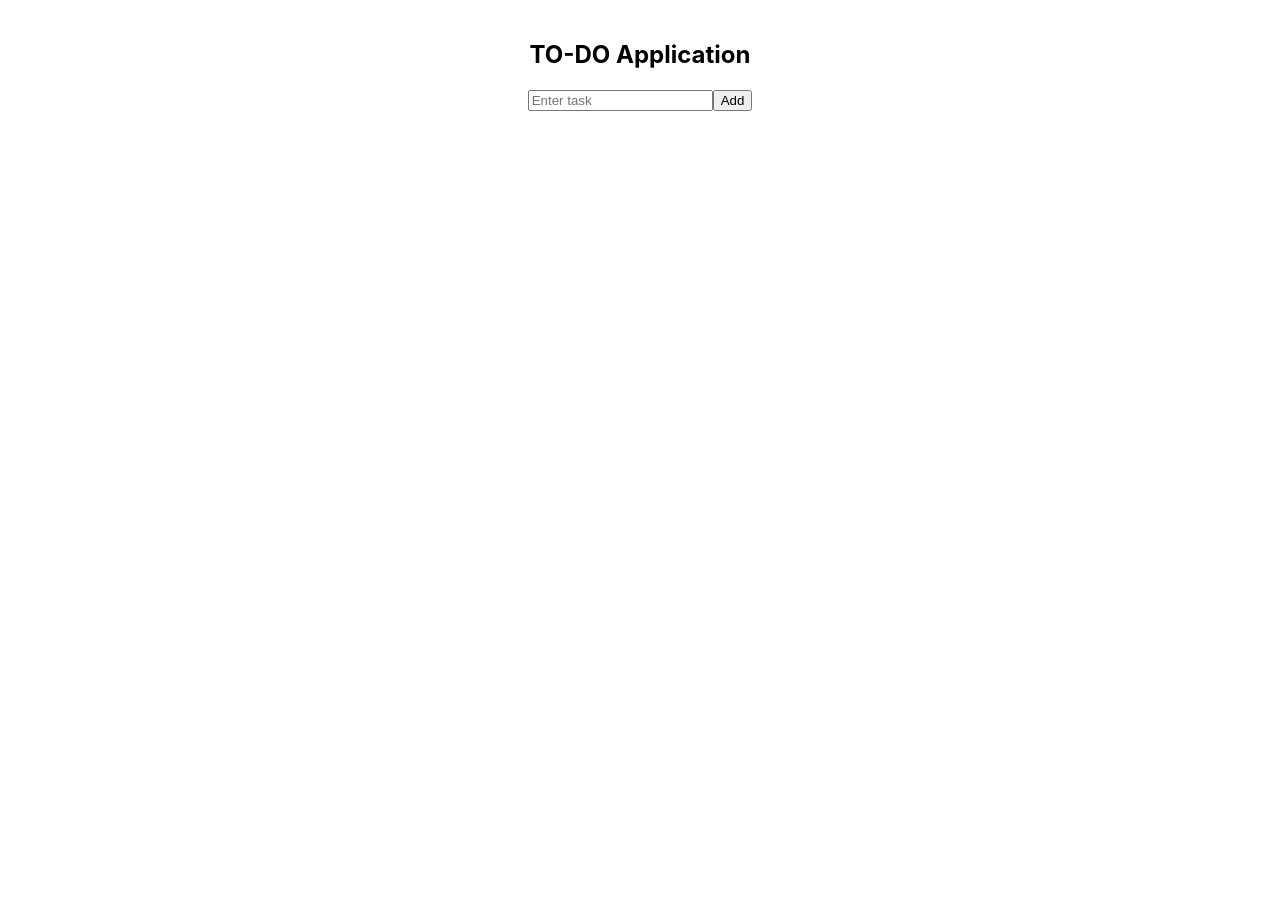
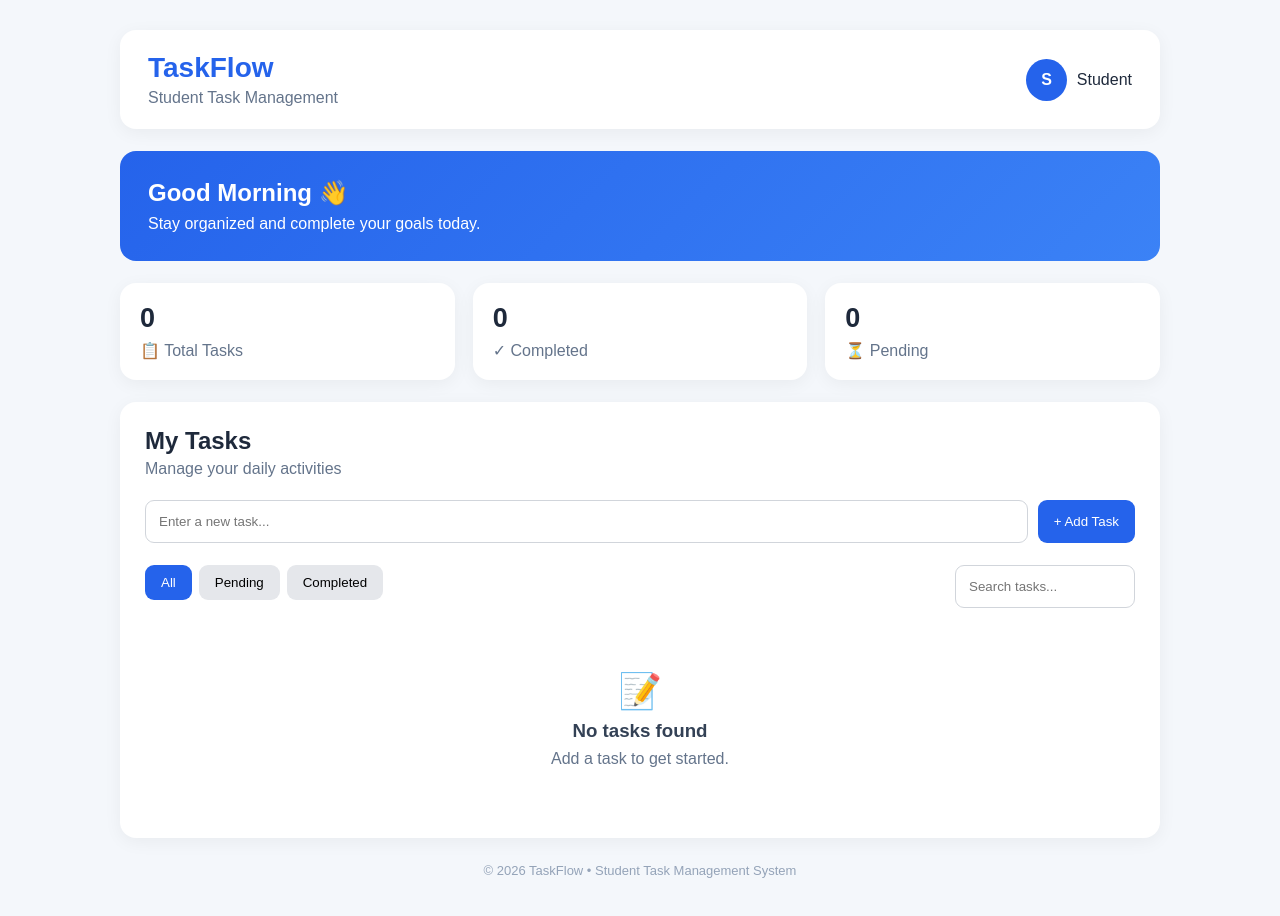
Before and after one commit to sanjanakreddy/TaskFlow-Task-Manager-, a React (Create React App) app: page / in a window 1280 px wide. Shown: the top 916 px of the page. Before the commit the page ends 800 px from the top, so only its background shows below. Built offline with nearby package versions, Linux system fonts and the light colour scheme.

Commit message:
Create professional TaskFlow UI

```diff
--- a/src/App.css
+++ b/src/App.css
@@ -1,38 +1,61 @@
-.App {
-  text-align: center;
+*{box-sizing:border-box;margin:0;font-family:Arial,sans-serif}
+body{background:#f4f7fb;color:#1e293b}
+.app{max-width:1100px;margin:auto;padding:30px}
+
+header,main,.stats>div{
+  background:white;border-radius:16px;box-shadow:0 4px 18px #0000000d
 }
 
-.App-logo {
-  height: 40vmin;
-  pointer-events: none;
+header{padding:22px 28px;display:flex;justify-content:space-between;align-items:center}
+header h1{color:#2563eb;font-size:28px}
+header p,.sub{color:#64748b;margin-top:5px}
+.profile{display:flex;align-items:center;gap:10px}
+.profile b{background:#2563eb;color:white;border-radius:50%;padding:12px 15px}
+
+.welcome{
+  margin:22px 0;padding:28px;border-radius:16px;
+  background:linear-gradient(135deg,#2563eb,#3b82f6);color:white
 }
+.welcome h2{margin-bottom:8px}
 
-@media (prefers-reduced-motion: no-preference) {
-  .App-logo {
-    animation: App-logo-spin infinite 20s linear;
-  }
+.stats{display:grid;grid-template-columns:repeat(3,1fr);gap:18px;margin-bottom:22px}
+.stats>div{padding:20px;display:flex;flex-direction:column;gap:7px}
+.stats strong{font-size:27px}
+.stats span{color:#64748b}
+
+main{padding:25px}
+.add{display:flex;gap:10px;margin:22px 0}
+input{padding:13px;border:1px solid #d1d5db;border-radius:9px;outline:0}
+.add input{flex:1}
+button{border:0;border-radius:9px;padding:10px 16px;cursor:pointer}
+.add button,.active{background:#2563eb;color:white}
+.add button:hover{background:#1d4ed8}
+
+.toolbar{display:flex;justify-content:space-between;margin-bottom:18px}
+.toolbar button{margin-right:7px;background:#e5e7eb}
+.toolbar .active{background:#2563eb}
+.search{width:180px}
+
+.tasks{display:grid;gap:10px}
+.task{
+  padding:15px;border:1px solid #e5e7eb;border-radius:11px;
+  display:flex;justify-content:space-between;align-items:center
 }
+.task label{display:flex;gap:12px;align-items:center}
+.task input{width:17px;height:17px;padding:0}
+.task button{background:#fee2e2;padding:8px}
+.done label{text-decoration:line-through;color:#94a3b8}
 
-.App-header {
-  background-color: #282c34;
-  min-height: 100vh;
-  display: flex;
-  flex-direction: column;
-  align-items: center;
-  justify-content: center;
-  font-size: calc(10px + 2vmin);
-  color: white;
+.empty{text-align:center;padding:45px;color:#64748b}
+.empty:first-letter{font-size:35px}
+.empty h3{color:#334155;margin:8px}
+
+footer{text-align:center;color:#94a3b8;font-size:13px;margin:25px}
+
+@media(max-width:700px){
+  .app{padding:15px}
+  .stats{grid-template-columns:1fr}
+  .add,.toolbar{flex-direction:column}
+  .search{width:100%;margin-top:10px}
+  header{padding:18px}
 }
-
-.App-link {
-  color: #61dafb;
-}
-
-@keyframes App-logo-spin {
-  from {
-    transform: rotate(0deg);
-  }
-  to {
-    transform: rotate(360deg);
-  }
-}
--- a/src/App.js
+++ b/src/App.js
@@ -1,41 +1,110 @@
 import React, { useState } from "react";
+import "./App.css";
 
 function App() {
   const [task, setTask] = useState("");
   const [tasks, setTasks] = useState([]);
+  const [filter, setFilter] = useState("all");
+  const [search, setSearch] = useState("");
 
   const addTask = () => {
-    if (task.trim() === "") return;
-    setTasks([...tasks, task]);
+    if (!task.trim()) return;
+    setTasks([...tasks, { id: Date.now(), title: task, done: false }]);
     setTask("");
   };
 
-  const deleteTask = (index) => {
-    const updated = tasks.filter((_, i) => i !== index);
-    setTasks(updated);
-  };
+  const toggleTask = id =>
+    setTasks(tasks.map(t => t.id === id ? { ...t, done: !t.done } : t));
+
+  const deleteTask = id =>
+    setTasks(tasks.filter(t => t.id !== id));
+
+  const visible = tasks.filter(t =>
+    (filter === "all" || (filter === "completed" && t.done) ||
+      (filter === "pending" && !t.done)) &&
+    t.title.toLowerCase().includes(search.toLowerCase())
+  );
+
+  const completed = tasks.filter(t => t.done).length;
 
   return (
-    <div style={{ padding: "20px", textAlign: "center" }}>
-      <h2>TO-DO Application</h2>
+    <div className="app">
+      <header>
+        <div>
+          <h1>TaskFlow</h1>
+          <p>Student Task Management</p>
+        </div>
+        <div className="profile"><b>S</b> Student</div>
+      </header>
 
-      <input
-        type="text"
-        placeholder="Enter task"
-        value={task}
-        onChange={(e) => setTask(e.target.value)}
-      />
+      <section className="welcome">
+        <h2>Good Morning 👋</h2>
+        <p>Stay organized and complete your goals today.</p>
+      </section>
 
-      <button onClick={addTask}>Add</button>
+      <section className="stats">
+        <div><strong>{tasks.length}</strong><span>📋 Total Tasks</span></div>
+        <div><strong>{completed}</strong><span>✓ Completed</span></div>
+        <div><strong>{tasks.length - completed}</strong><span>⏳ Pending</span></div>
+      </section>
 
-      <ul style={{ listStyle: "none" }}>
-        {tasks.map((t, i) => (
-          <li key={i}>
-            {t}
-            <button onClick={() => deleteTask(i)}> ❌ </button>
-          </li>
-        ))}
-      </ul>
+      <main>
+        <h2>My Tasks</h2>
+        <p className="sub">Manage your daily activities</p>
+
+        <div className="add">
+          <input
+            value={task}
+            placeholder="Enter a new task..."
+            onChange={e => setTask(e.target.value)}
+            onKeyDown={e => e.key === "Enter" && addTask()}
+          />
+          <button onClick={addTask}>+ Add Task</button>
+        </div>
+
+        <div className="toolbar">
+          <div>
+            {["all", "pending", "completed"].map(f => (
+              <button
+                className={filter === f ? "active" : ""}
+                onClick={() => setFilter(f)}
+                key={f}
+              >
+                {f[0].toUpperCase() + f.slice(1)}
+              </button>
+            ))}
+          </div>
+
+          <input
+            className="search"
+            placeholder="Search tasks..."
+            value={search}
+            onChange={e => setSearch(e.target.value)}
+          />
+        </div>
+
+        <div className="tasks">
+          {visible.length ? visible.map(t => (
+            <div className={`task ${t.done ? "done" : ""}`} key={t.id}>
+              <label>
+                <input
+                  type="checkbox"
+                  checked={t.done}
+                  onChange={() => toggleTask(t.id)}
+                />
+                {t.title}
+              </label>
+              <button onClick={() => deleteTask(t.id)}>🗑</button>
+            </div>
+          )) : (
+            <div className="empty">📝<h3>No tasks found</h3>
+              <p>Add a task to get started.</p>
+            </div>
+          )}
+        </div>
+      </main>
+
+      <footer>© 2026 TaskFlow • Student Task Management System</footer>
     </div>
   );
 }
```
Also changed, not shown: package.json (+6 -4 lines), 1 other file (tests, documents, lock files or other folders).
